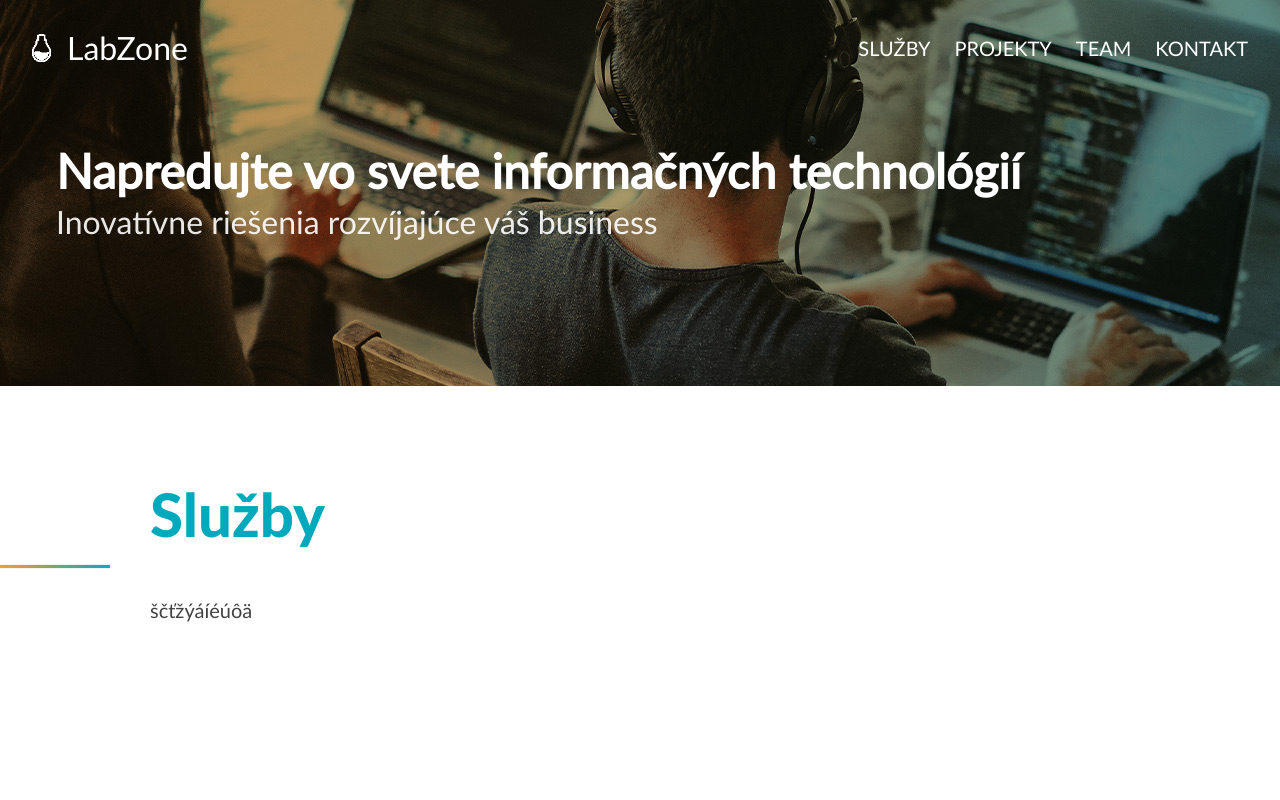
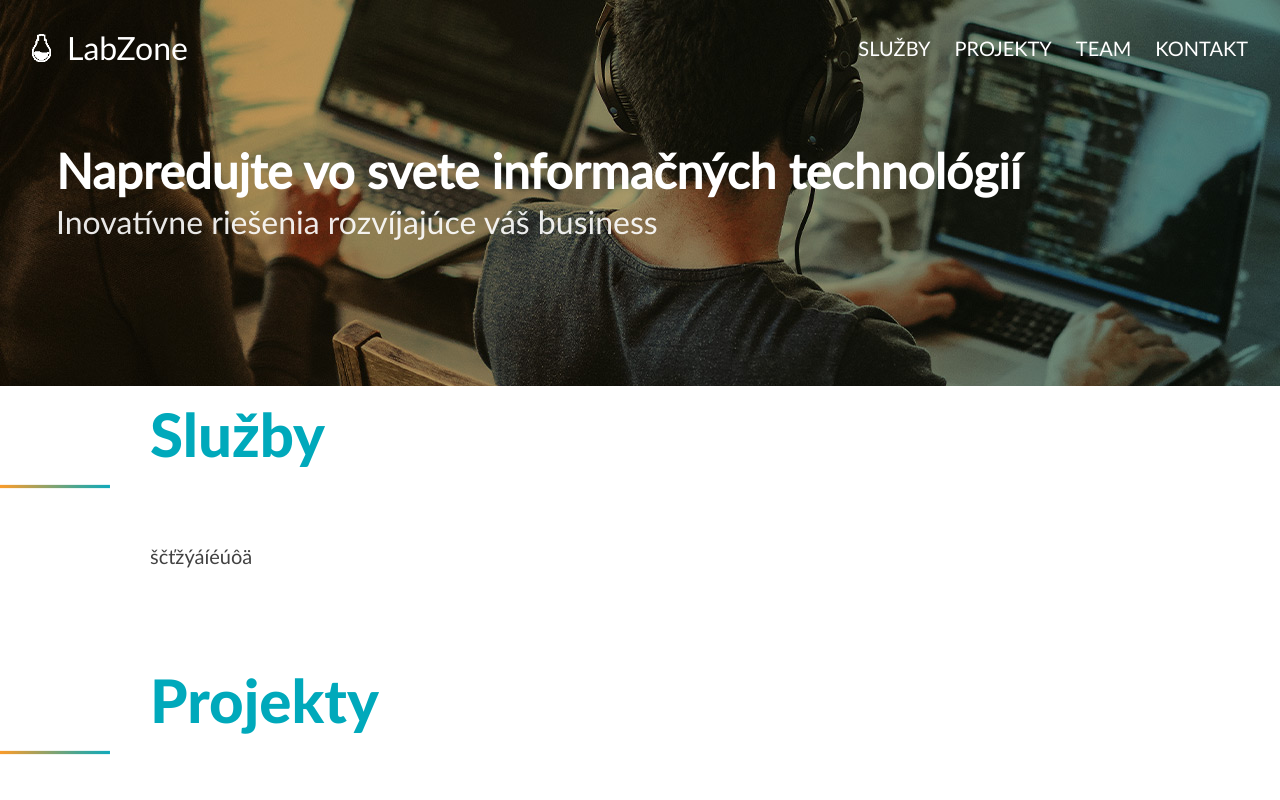
Before and after one commit to LabZoneSK/labzone-hp, a React (Create React App) app: page / in a window 1280 px wide. Shown: the top 800 px of the page. Built offline with nearby package versions, Linux system fonts and the light colour scheme.

Commit message:
Change sections padding.

```diff
--- a/src/common/Section.scss
+++ b/src/common/Section.scss
@@ -1,7 +1,7 @@
 @import '../styles/colors';
 
 .lab-section {
-  padding: 4em 0;
+  padding: 0 0 3.2em 0;
 }
 .lab-section-title {
   color: $lab-blue;
@@ -12,7 +12,7 @@
 }
 
 .lab-section-content {
-  padding: 0 150px;
+  padding: 1.6rem 150px 0 150px;
 }
 .lab-section-divider {
   height: 7px;
```
